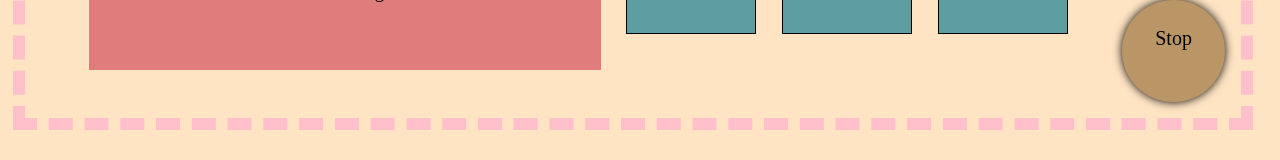
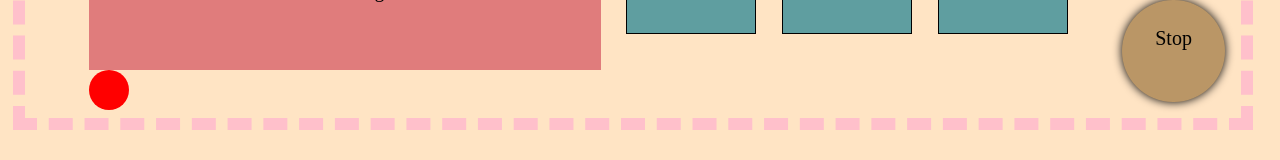
Before and after one commit to p2405427/school_project, a plain HTML site: page html/level/1_level.html in a window 1280 px wide. Shown: the part 646-806 px from the top of the page. Drawn offline with Linux system fonts and the light colour scheme.

Commit message:
Update level.css

```diff
--- a/css/level.css
+++ b/css/level.css
@@ -119,6 +119,14 @@ span{
     border: 1px solid black;
 }
 
+#maincharacter{
+    width:40px;
+    height:40px;
+    border-radius: 50%;
+    background-color:red;
+
+}
+
 .stop{
     position: absolute;
     bottom: 2vh;
```
